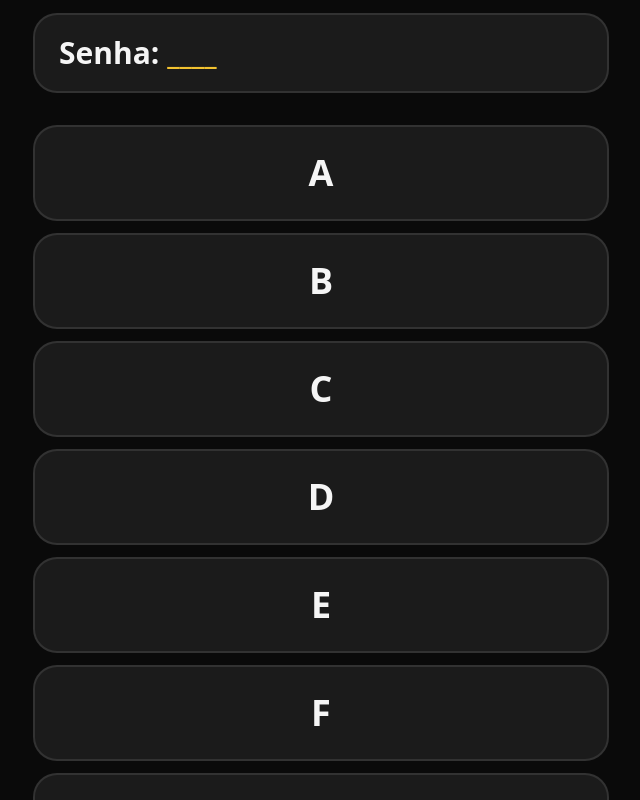
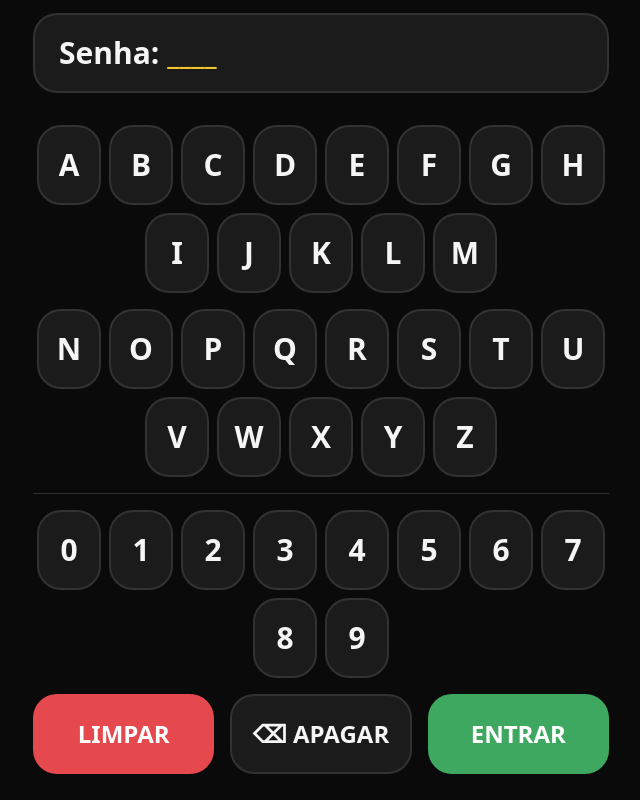
Before and after one commit to Lucasjoaosantos/estacionamento-parana, a Next.js app: page /login in a window 1280 px wide. Shown: the part 400-1200 px from the top of the page, without its empty margins (319-959 px from the left). Built offline with nearby package versions, Linux system fonts and the light colour scheme.

Commit message:
Update TecladoVirtual.js

```diff
--- a/components/TecladoVirtual.js
+++ b/components/TecladoVirtual.js
@@ -25,37 +25,47 @@ export default function TecladoVirtual({
     onChange("");
   }
 
-  const linha1 = LETRAS.slice(0, 13);
-  const linha2 = LETRAS.slice(13);
+  const linha1 = LETRAS.slice(0, 13); // A-M
+  const linha2 = LETRAS.slice(13);    // N-Z
 
-  const classeTecla =
-    "h-24 min-w-24 rounded-xl2 bg-surface text-4xl font-bold border-2 border-white/10 active:bg-accent active:text-white transition-colors";
+  const teclaClass = `
+    w-16 h-20
+    rounded-xl2
+    bg-surface
+    text-3xl
+    font-bold
+    text-ink
+    border-2 border-white/10
+    active:bg-accent
+    active:text-white
+    transition-colors
+  `;
 
   return (
     <div className="space-y-4">
 
       {!somenteNumeros && (
         <>
-          <div className="grid grid-cols-13 gap-3">
+          <div className="flex justify-center gap-2 flex-wrap">
             {linha1.map((tecla) => (
               <button
                 key={tecla}
                 type="button"
                 onClick={() => adicionar(tecla)}
-                className={classeTecla}
+                className={teclaClass}
               >
                 {tecla}
               </button>
             ))}
           </div>
 
-          <div className="grid grid-cols-13 gap-3">
+          <div className="flex justify-center gap-2 flex-wrap">
             {linha2.map((tecla) => (
               <button
                 key={tecla}
                 type="button"
                 onClick={() => adicionar(tecla)}
-                className={classeTecla}
+                className={teclaClass}
               >
                 {tecla}
               </button>
@@ -68,24 +78,24 @@ export default function TecladoVirtual({
         <div className="h-px w-full bg-white/15" />
       )}
 
-      <div className="grid grid-cols-10 gap-3">
+      <div className="flex justify-center gap-2 flex-wrap">
         {NUMEROS.map((tecla) => (
           <button
             key={tecla}
             type="button"
             onClick={() => adicionar(tecla)}
-            className={classeTecla}
+            className={teclaClass}
           >
             {tecla}
           </button>
         ))}
       </div>
 
-      <div className="grid grid-cols-3 gap-4">
+      <div className="grid grid-cols-3 gap-4 mt-4">
         <button
           type="button"
           onClick={limpar}
-          className="h-28 rounded-xl2 bg-danger text-white text-3xl font-bold"
+          className="h-20 rounded-xl2 bg-danger text-white text-2xl font-bold"
         >
           LIMPAR
         </button>
@@ -93,7 +103,7 @@ export default function TecladoVirtual({
         <button
           type="button"
           onClick={apagar}
-          className="h-28 rounded-xl2 bg-surface border-2 border-white/10 text-3xl font-bold text-ink"
+          className="h-20 rounded-xl2 bg-surface border-2 border-white/10 text-2xl font-bold text-ink"
         >
           ⌫ APAGAR
         </button>
@@ -102,7 +112,7 @@ export default function TecladoVirtual({
           <button
             type="button"
             onClick={onConfirmar}
-            className="h-28 rounded-xl2 bg-accent2 text-white text-3xl font-bold"
+            className="h-20 rounded-xl2 bg-accent2 text-white text-2xl font-bold"
           >
             {labelConfirmar}
           </button>
```
